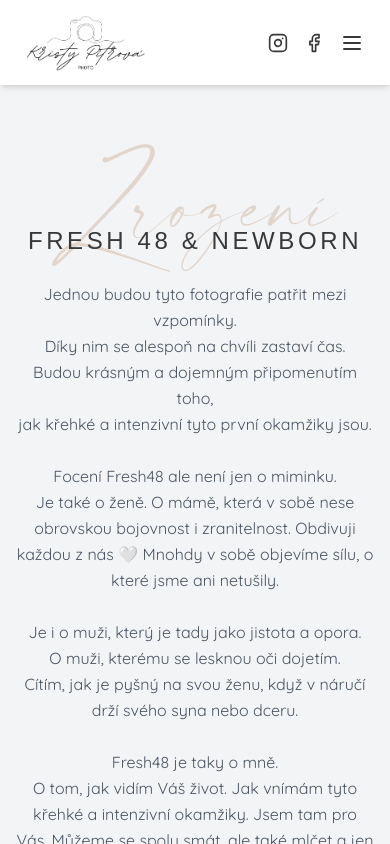
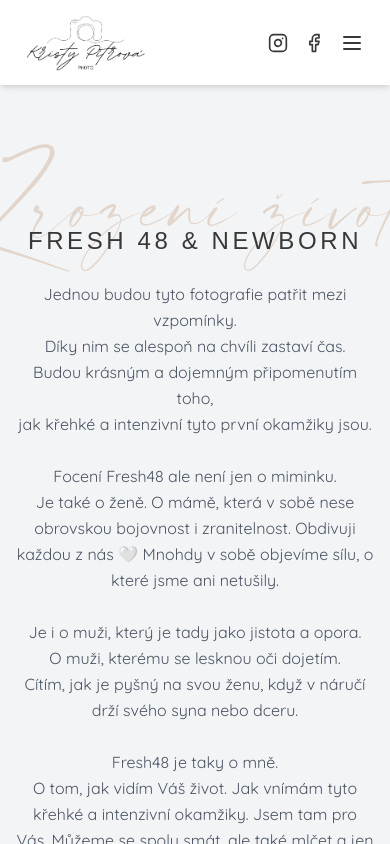
Before and after one commit to StajireK/kristy-photo, a Next.js app: page /portfolio/newborn in a window 390 px wide. Built offline with nearby package versions, Linux system fonts and the light colour scheme.

Commit message:
Reducing size of background text 2

```diff
--- a/src/app/page.tsx
+++ b/src/app/page.tsx
@@ -252,7 +252,7 @@ export default function HeroSlider() {
                         <h2 className="!mb-0 absolute z-10 bottom-0 left-1/2 -translate-x-1/2 tracking-[0.15em] font-alumni uppercase text-2xl whitespace-nowrap">
                             Recenze
                         </h2>
-                        <p className="handwrite-xl relative z-0 text-6xl md:text-9xl">
+                        <p className="handwrite-xl whitespace-nowrap relative z-0 text-6xl md:text-9xl">
                             Říkají o mně
                         </p>
                     </header>
--- a/src/app/portfolio/newborn/page.tsx
+++ b/src/app/portfolio/newborn/page.tsx
@@ -7,7 +7,7 @@ export default function NewbornPage() {
     return (
         <PortfolioSection
             title="FRESH 48 & NEWBORN"
-            handwrite="Zrození"
+            handwrite="Zrození žívota"
             description={`Jednou budou tyto fotografie patřit mezi vzpomínky.
 Díky nim se alespoň na chvíli zastaví čas.
 Budou krásným a dojemným připomenutím toho,
--- a/src/app/portfolio/parove/page.tsx
+++ b/src/app/portfolio/parove/page.tsx
@@ -7,7 +7,7 @@ export default function ParovePage() {
     return (
         <PortfolioSection
             title="PÁROVÉ FOCENÍ"
-            handwrite="Láska"
+            handwrite="Soužítí"
             description={`Párové focení je o zachycení toho, co mezi Vámi opravdu je. Blízkost, něha, láska a vzájemné propojení. Bez nucených póz a křečovitých úsměvů. Jen vy dva, takoví, jací jste. Spolu.
 
 Během focení se snažím vytvořit uvolněnou atmosféru, aby bylo focení příjemným zážitkem pro oba. Procházíme se, povídáme si, smějeme se a já během těchto společných chvil zachycuji Vaše jedinečné momenty.
```
